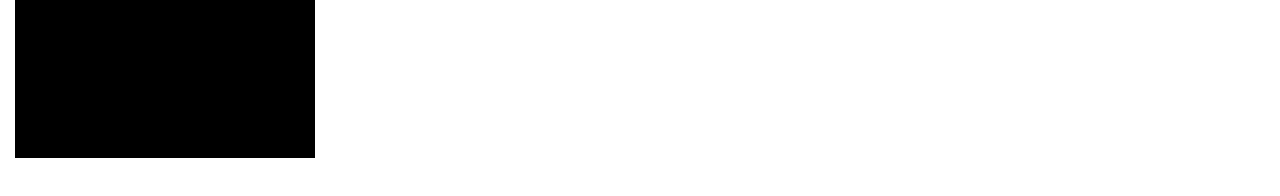
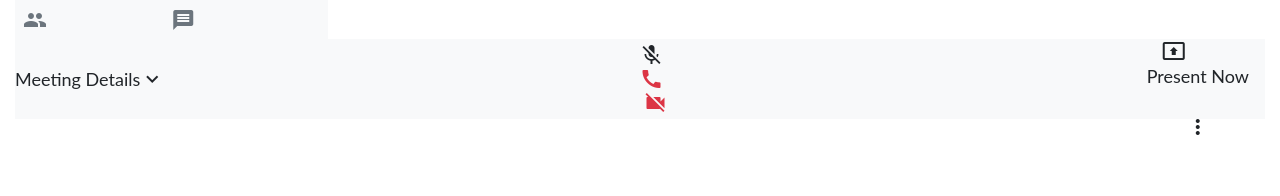
Before and after one commit to ashutoshraj01/googleMeet, a website: page index.html in a window 1280 px wide. Drawn offline with Linux system fonts and the light colour scheme.

Commit message:
Structuring the meet page

```diff
--- a/index.html
+++ b/index.html
@@ -1,5 +1,6 @@
 <!DOCTYPE html>
 <html lang="en">
+
 <head>
     <meta charset="UTF-8">
     <meta http-equiv="X-UA-Compatible" content="IE=edge">
@@ -9,10 +10,12 @@
     <link rel="stylesheet" href="https://fonts.googleapis.com/icon?family=Material+Icons">
     <link rel="stylesheet" href="public/Assets/css/style.css">
 </head>
+
 <body>
     <main class="container-fluid d-flex flex-column home-wrap">
         <div class="g-top">
             <div class="top-remote-video-show-wrap d-flex">
+                <div id="meetingContainer" class="w-75 d-none">
                     <div class="call-wrap" style="background-color: black;">
                         <div class="video-wrap" id="divUsers" style="display: flex; flex-wrap: wrap">
                             <!-- For self video -->
@@ -23,8 +26,7 @@
                                 </div>
                             </div>
                             <!-- For other user video -->
-                        <div id="otherTemplate" class="userbox display-center flex-column"
-                        style="display: none;">
+                            <div id="otherTemplate" class="userbox display-center flex-column" style="display: none;">
                                 <h2 class="display-center" style="font-size:14px;"></h2>
                                 <div class="display-center">
                                     <video autoplay muted></video>
@@ -34,9 +36,58 @@
                         </div>
                     </div>
                 </div>
-            <div class="g-top-left bg-light text-secondary w-25 d-flex align-item-center justify-content-between pl-2 pr-2"></div>
+                <div
+                    class="g-top-left bg-light text-secondary w-25 d-flex align-item-center justify-content-between pl-2 pr-2">
+                    <div class="top-left-participant-wrap pt-2 cursor-pointer">
+                           <div class="top-left-participant-icon">
+                               <span class="material-icons">people</span>
                            </div>
-        <div class="g-bottomm"></div>
+                           <div class="top-left-participant-count">
+
+                           </div>
+                    </div>
+                    <div class="top-left-chat-wrap pt-2 cursor-pointer">
+                        <div class="material-icons">message</div>
+                    </div>
+                    <div class="top-left-time-wrap">
+
+                    </div>
+                </div>
+            </div>
+        </div>
+        <div class="g-bottom bg-light m-0 d-flex justify-content-between align-items-center">
+            <div class="bottom-left d-flex" style="height: 10vh;">
+                <div class="display-center cursor-pointer meeting-details-button">
+                    Meeting Details
+                    <span class="material-icons">
+                        keyboard_arrow_down
+                    </span>
+                </div>
+            </div>
+            <div class="bottom-middle">
+                <div class="mic-toggle-wrap action-icon-style display-center mr-2 cursor-pointer" id="micMuteUnmute">
+                    <span class="material-icons">mic_off</span>
+                </div>
+                <div class="end-call-wrap action-icon-style display-center mr-2 cursor-pointer">
+                    <span class="material-icons text-danger">call</span>
+                </div>
+                <div class="video-toggle-wrap action-icon-style display-center cursor-pointer">
+                    <span class="material-icons text-danger">videocam_off</span>
+                </div>
+            </div>
+            <div class="bottom-right justify-content-center align-items-center mr-3" style="height: 10vh;">
+                <div class="present-now-wrap d-flex justify-content-center flex-column align-items-center mr-5 cursor-pointer">
+                    <span class="material-icons">present_to_all</span>
+                </div>
+                <div>Present Now</div>
+                <div class="option-wrap cursor-pointer display-center" style="height:10vh; position: relative;">
+                    <div class="option-icon">
+                        <span class="material-icons">more_vert</span>
+                    </div>
+                </div>
+            </div>
+        </div>
     </main>
 </body>
+
 </html>
```
Lines whose indentation alone changed are shown as unchanged.
